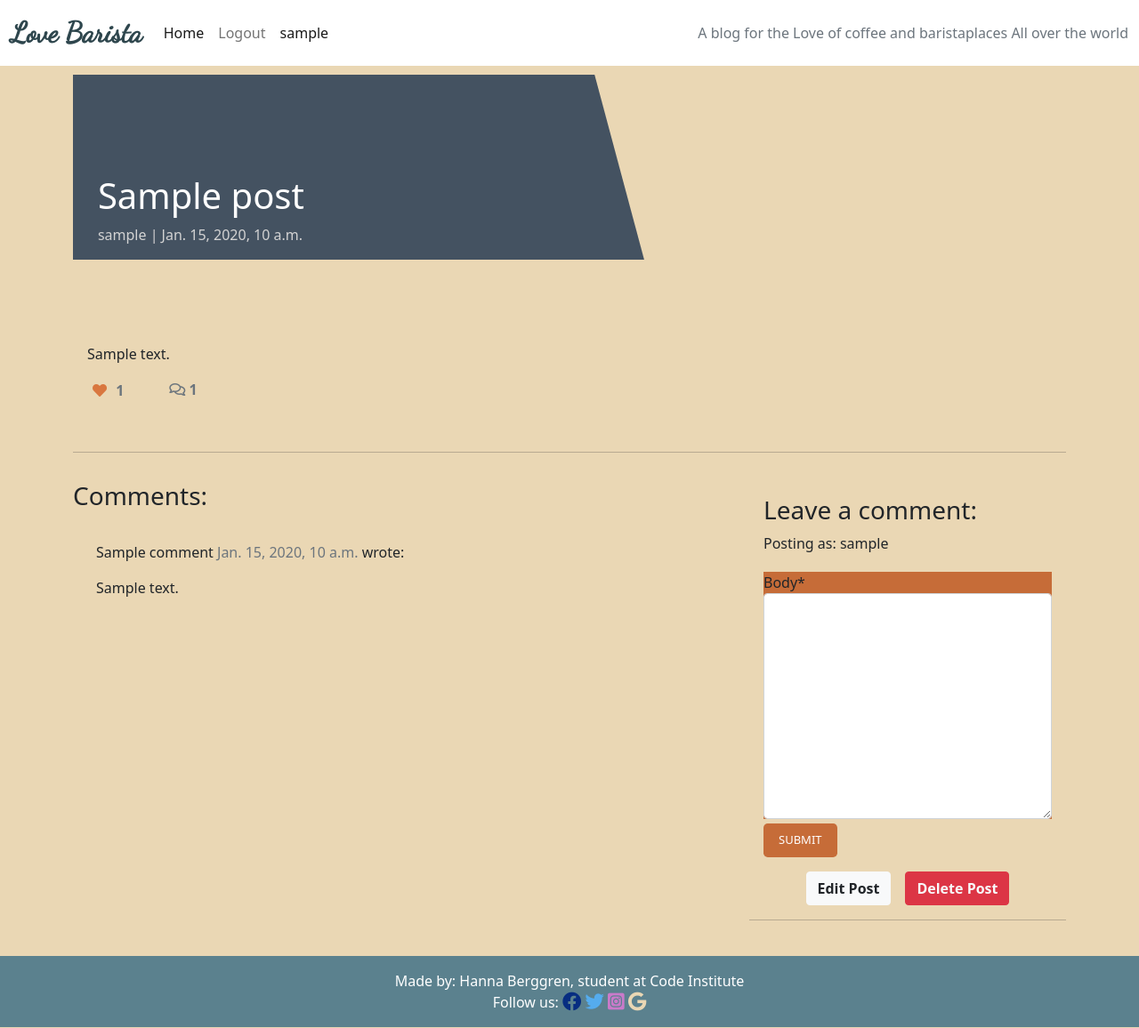
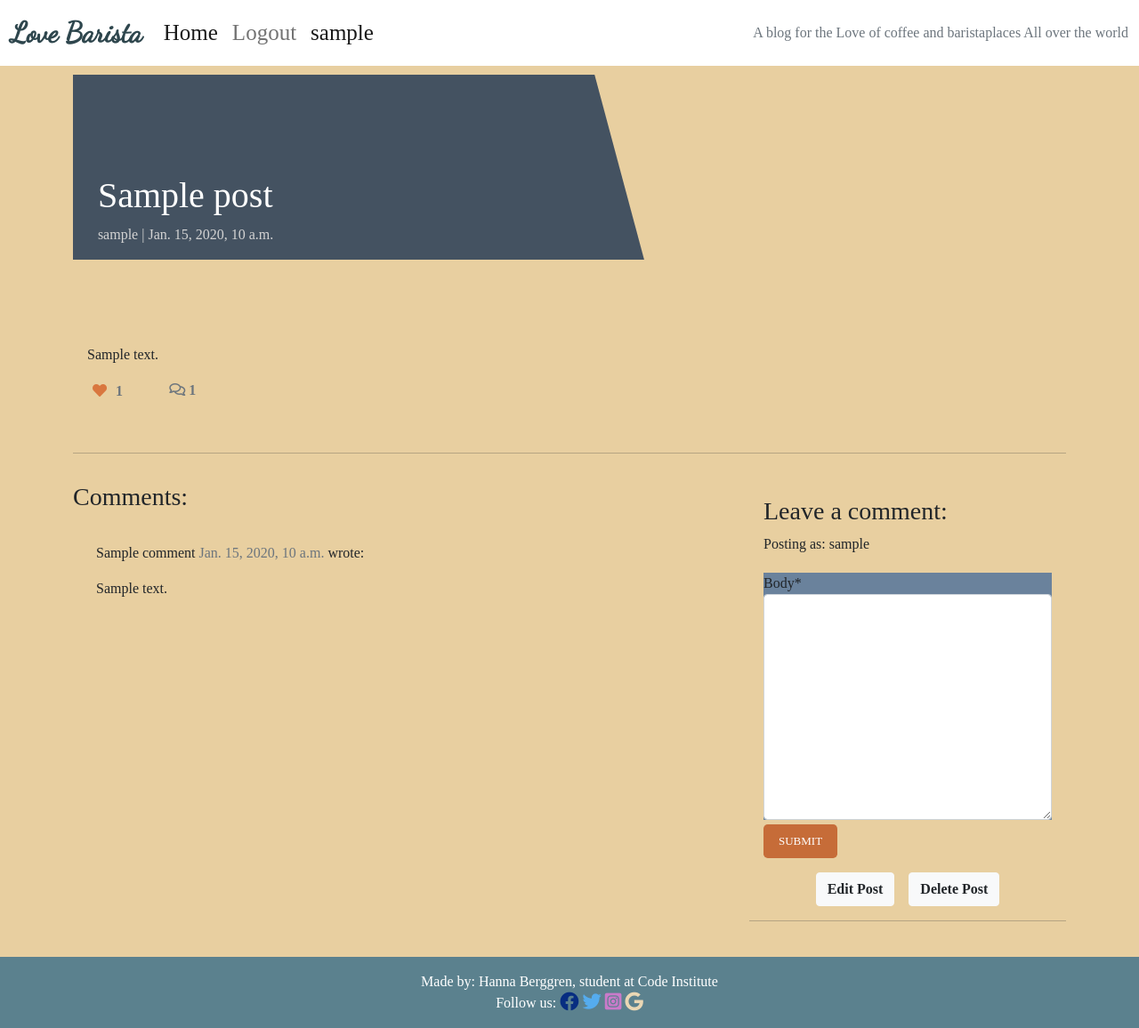
Before and after one commit to HannaBerggren/Love-Barista, a Django app: a page that uses templates/post_detail.html in a window 1280 px wide. Shown: the whole page at 89% size. Run offline with Django 3.2, Linux system fonts and the light colour scheme; a user stored in the database is signed in; tables that the repository leaves empty hold one stand-in row (values such as "Sample post"); some libraries are stand-ins or nearby versions; some web fonts are replaced.

Commit message:
Add css for buttons, navitem and form-group

```diff
--- a/static/css/style.css
+++ b/static/css/style.css
@@ -1,5 +1,6 @@
 body {
     background-color: #D8CFCF;
+    font-family: el-messiri;
 }
 
 .brand {
@@ -22,7 +23,11 @@ body {
 }
 
 .main-bg {
-    background-color: #ead7b4;
+    background-color: #e8cfa0;
+}
+
+#update-post {
+    background-color: #e8cfa0;
 }
 
 .card {
@@ -88,6 +93,10 @@ body {
     color: #101512;
 }
 
+.page-link:hover {
+    color: #445261;
+}
+
 .post-link:hover,
 .page-link {
     color: #de814c;
@@ -144,5 +153,9 @@ body {
 }
 
 .form-group {
-    background-color: #c66c38;
+    background-color: #6a829c;
 }
+
+.nav-item {
+    font-size: 25px;
+}
--- a/templates/delete_post.html
+++ b/templates/delete_post.html
@@ -12,7 +12,7 @@
                     {{ form | crispy }}
                     <h3 class="mt-5"> Hey {{ user }}, <br>Are you sure you want to delete your post named: "{{ post.title }}"?</h3>
                     <a href="{% url 'delete-post' post.slug %}">
-                        <button class="btn btn-lg btn-danger delete-btn my-3">Delete</button>
+                        <button class="btn btn-light m-x text-dark"><strong>Delete</strong></button>
                 </form>
             </div>
         </div>
--- a/templates/post_detail.html
+++ b/templates/post_detail.html
@@ -121,7 +121,7 @@
             <div class="row">
                 <div class="d-flex justify-content-center">
                     <a href="{% url 'update-post' post.slug  %}" role="button" class="btn btn-light mx-2 text-dark"><strong>Edit Post</strong> </a>
-                    <a href="{% url 'delete-post' post.slug  %}" role="button" class="btn btn-danger mx-2 text-light"><strong>Delete Post</strong></a>
+                    <a href="{% url 'delete-post' post.slug  %}" role="button" class="btn btn-light mx-2 text-dark"><strong>Delete Post</strong></a>
                 </div>
             </div>
             {% endif %}
```
Also changed, not shown: templates/update_post.html (+2 -5 lines).
